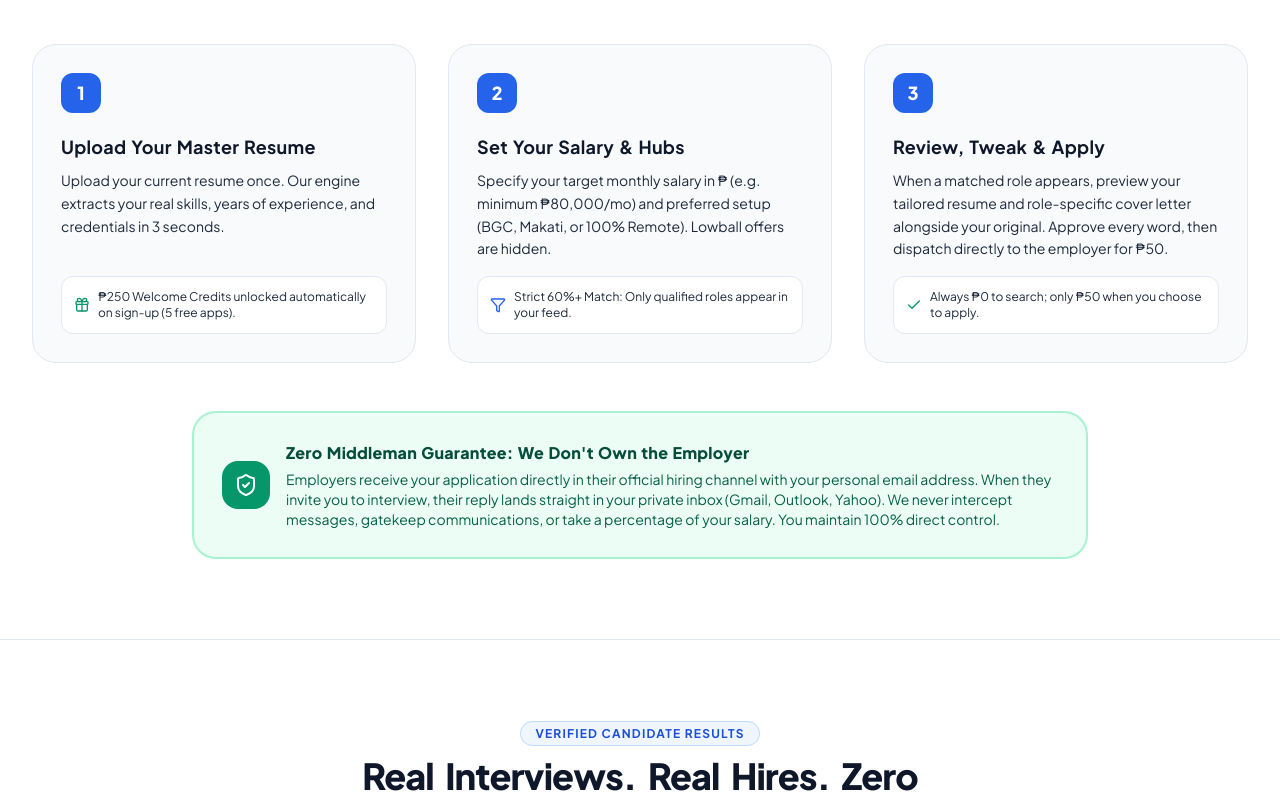
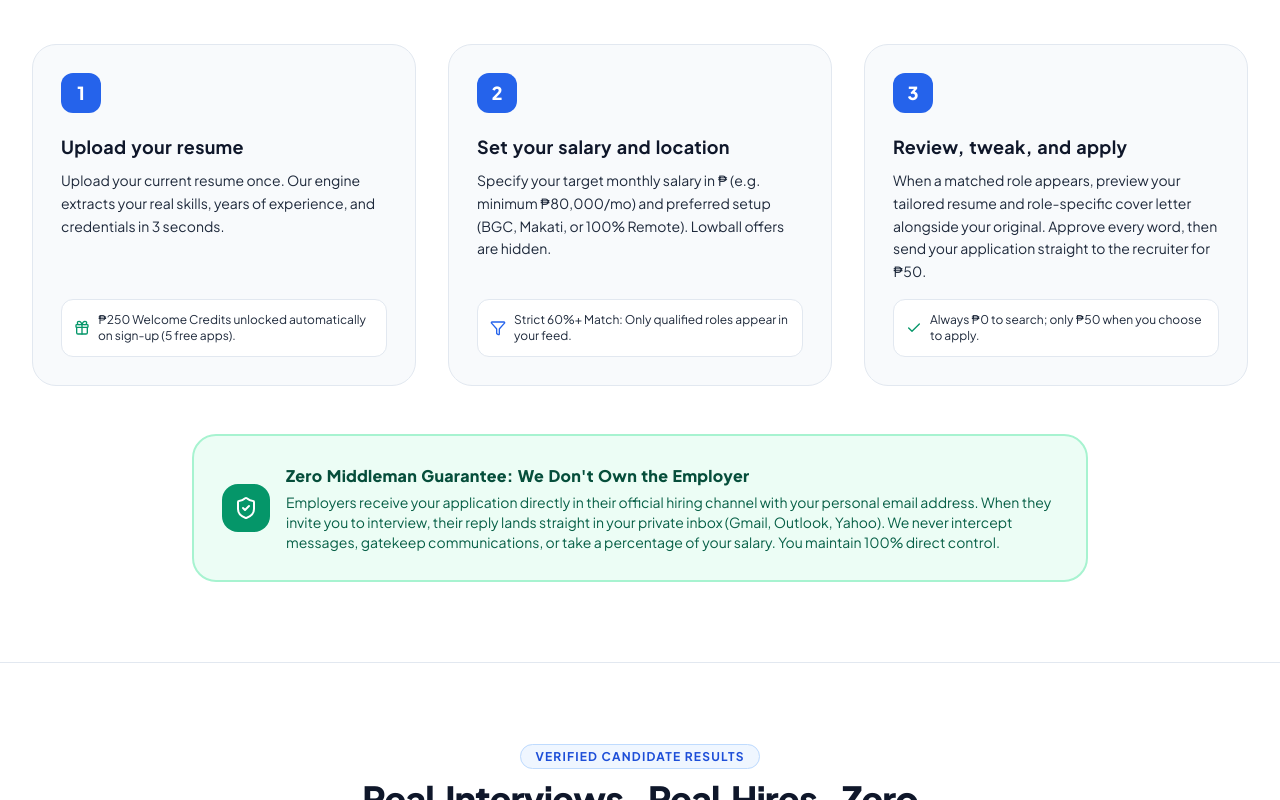
Before and after one commit to nicasiotuason/candidate-ph, a React (Vite) app: page / in a window 1280 px wide. Shown: the part 940-1740 px from the top of the page. Built offline with nearby package versions, Linux system fonts and the light colour scheme; no server answers; the database is empty.

Commit message:
refactor(landing): add partner disclaimer to employer strip, use sentence case in steps, and remove dispatches jargon

```diff
--- a/src/pages/LandingPage.jsx
+++ b/src/pages/LandingPage.jsx
@@ -463,7 +463,7 @@ export default function LandingPage({
                 <div className="w-10 h-10 rounded-xl bg-blue-600 text-white font-black text-lg flex items-center justify-center mb-5 shadow-xs">
                   1
                 </div>
-                <h3 className="text-lg font-bold text-slate-900 mb-2">Upload Your Master Resume</h3>
+                <h3 className="text-lg font-bold text-slate-900 mb-2">Upload your resume</h3>
                 <p className="text-sm text-slate-800 leading-relaxed mb-4">
                   Upload your current resume once. Our engine extracts your real skills, years of experience, and credentials in 3 seconds.
                 </p>
@@ -479,7 +479,7 @@ export default function LandingPage({
                 <div className="w-10 h-10 rounded-xl bg-blue-600 text-white font-black text-lg flex items-center justify-center mb-5 shadow-xs">
                   2
                 </div>
-                <h3 className="text-lg font-bold text-slate-900 mb-2">Set Your Salary & Hubs</h3>
+                <h3 className="text-lg font-bold text-slate-900 mb-2">Set your salary and location</h3>
                 <p className="text-sm text-slate-800 leading-relaxed mb-4">
                   Specify your target monthly salary in ₱ (e.g. minimum ₱80,000/mo) and preferred setup (BGC, Makati, or 100% Remote). Lowball offers are hidden.
                 </p>
@@ -495,9 +495,9 @@ export default function LandingPage({
                 <div className="w-10 h-10 rounded-xl bg-blue-600 text-white font-black text-lg flex items-center justify-center mb-5 shadow-xs">
                   3
                 </div>
-                <h3 className="text-lg font-bold text-slate-900 mb-2">Review, Tweak & Apply</h3>
+                <h3 className="text-lg font-bold text-slate-900 mb-2">Review, tweak, and apply</h3>
                 <p className="text-sm text-slate-800 leading-relaxed mb-4">
-                  When a matched role appears, preview your tailored resume and role-specific cover letter alongside your original. Approve every word, then dispatch directly to the employer for ₱50.
+                  When a matched role appears, preview your tailored resume and role-specific cover letter alongside your original. Approve every word, then send your application straight to the recruiter for ₱50.
                 </p>
               </div>
               <div className="p-3 bg-white rounded-xl border border-slate-200 text-xs text-slate-800 flex items-center gap-2">
@@ -734,6 +734,7 @@ export default function LandingPage({
           <div className="text-center max-w-2xl mx-auto mb-10 space-y-2">
             <h3 className="text-xs font-bold uppercase tracking-wider text-slate-600">Actively Monitored Employers</h3>
             <p className="text-lg font-extrabold text-slate-900">We continuously search open roles at top employers across the Philippines.</p>
+            <p className="text-xs text-slate-500 font-medium">We track public openings at companies like these; they aren't partners.</p>
           </div>
 
           <div className="grid grid-cols-2 sm:grid-cols-4 lg:grid-cols-7 gap-4">
@@ -835,7 +836,7 @@ export default function LandingPage({
                 <ul className="space-y-3 text-xs text-slate-800">
                   <li className="flex items-center gap-2 font-medium text-slate-900">
                     <Check className="w-4 h-4 text-emerald-600 shrink-0" />
-                    <span>5 Direct Employer Dispatches</span>
+                    <span>5 applications directly sent to recruiters</span>
                   </li>
                   <li className="flex items-center gap-2">
                     <Check className="w-4 h-4 text-emerald-600 shrink-0" />
@@ -893,7 +894,7 @@ export default function LandingPage({
                 <ul className="space-y-3 text-xs text-slate-800">
                   <li className="flex items-center gap-2 font-medium text-slate-900">
                     <Check className="w-4 h-4 text-emerald-600 shrink-0" />
-                    <span>11 Direct Employer Dispatches (+1 Free)</span>
+                    <span>11 applications directly sent to recruiters (+1 Free)</span>
                   </li>
                   <li className="flex items-center gap-2">
                     <Check className="w-4 h-4 text-emerald-600 shrink-0" />
@@ -946,7 +947,7 @@ export default function LandingPage({
                 <ul className="space-y-3 text-xs text-slate-800">
                   <li className="flex items-center gap-2 font-medium text-slate-900">
                     <Check className="w-4 h-4 text-emerald-600 shrink-0" />
-                    <span>24 Direct Employer Dispatches (+4 Free)</span>
+                    <span>24 applications directly sent to recruiters (+4 Free)</span>
                   </li>
                   <li className="flex items-center gap-2">
                     <Check className="w-4 h-4 text-emerald-600 shrink-0" />
```
